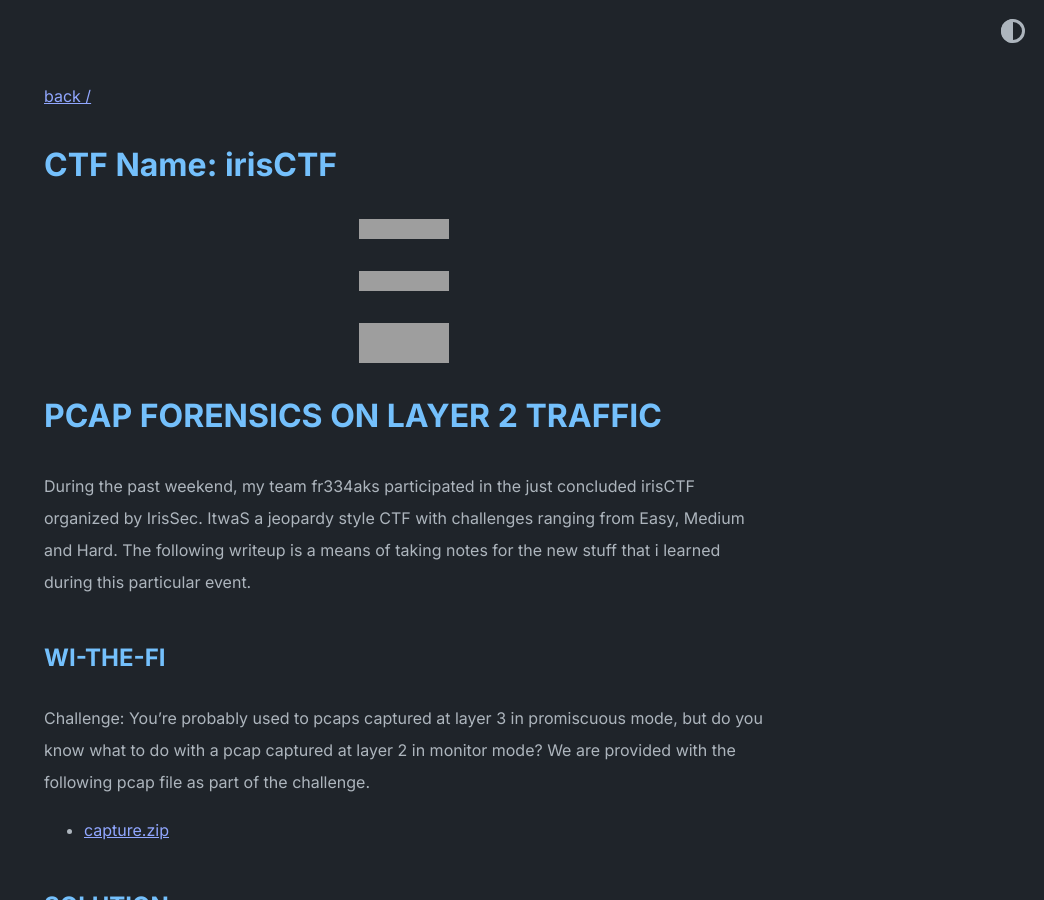
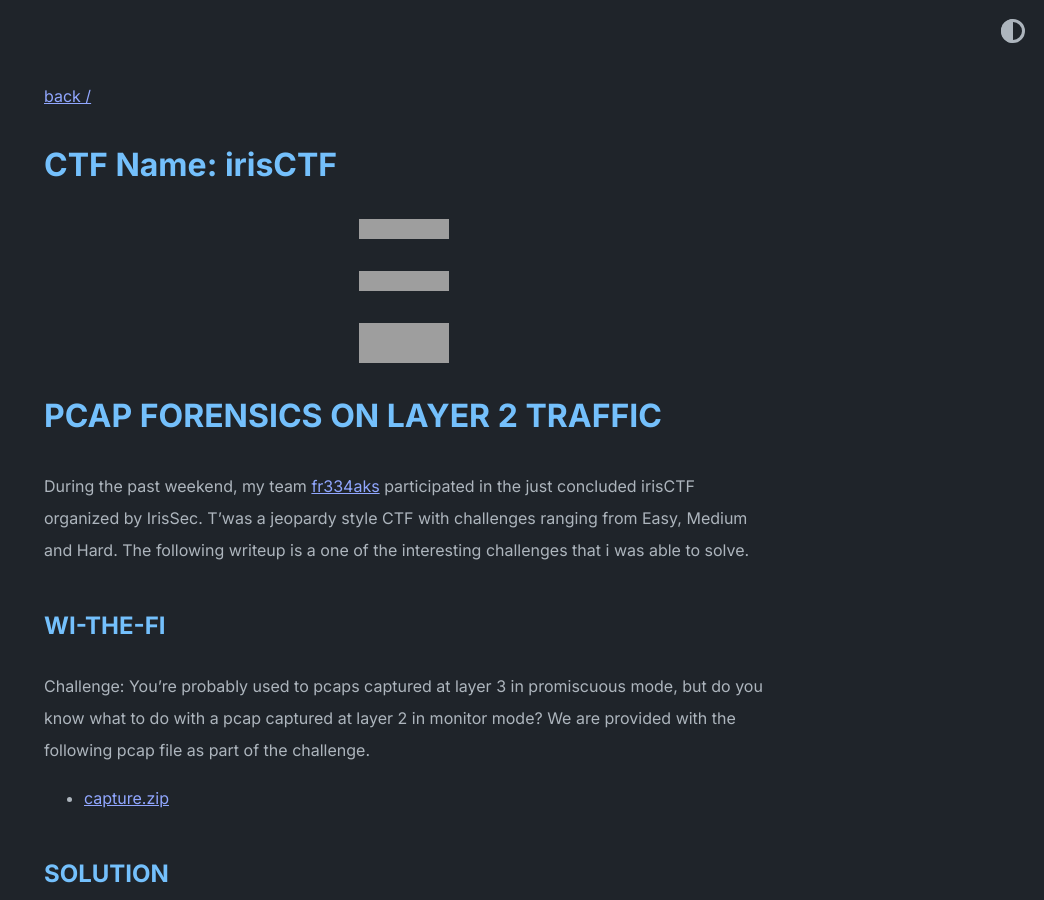
Before and after one commit to mystickev/mystickev.github.io, a Jekyll site: the page built from _posts/2023-01-09-wi-the-fi.md, in a window 1280 px wide and 900 px high, cut to the strip 0-900 px from the top of the window. Shown: the whole strip, without its empty margins (236-1280 px from the left). Built offline with Jekyll 4.4.1, drawn with Linux system fonts in a browser that asks for light colours; grey boxes are pictures that could not be loaded.

Commit message:
Update 2023-01-09-wi-the-fi.md

```diff
--- a/_posts/2023-01-09-wi-the-fi.md
+++ b/_posts/2023-01-09-wi-the-fi.md
@@ -16,7 +16,7 @@ tags:
 ![score](https://img.shields.io/badge/score-247-blue.svg)
 
 # PCAP FORENSICS ON LAYER 2 TRAFFIC
-During the past weekend, my team fr334aks participated in the just concluded irisCTF organized by IrisSec. ItwaS a jeopardy style CTF with challenges ranging from Easy, Medium and Hard. The following writeup is a means of taking notes for the new stuff that i learned during this particular event.
+During the past weekend, my team [fr334aks](https://github.com/fr334aks) participated in the just concluded irisCTF organized by IrisSec. T'was a jeopardy style CTF with challenges ranging from Easy, Medium and Hard. The following writeup is a one of the interesting challenges that i was able to solve.
 
 ## WI-THE-FI
 Challenge: You're probably used to pcaps captured at layer 3 in promiscuous mode, but do you know what to do with a pcap captured at layer 2 in monitor mode?
```
